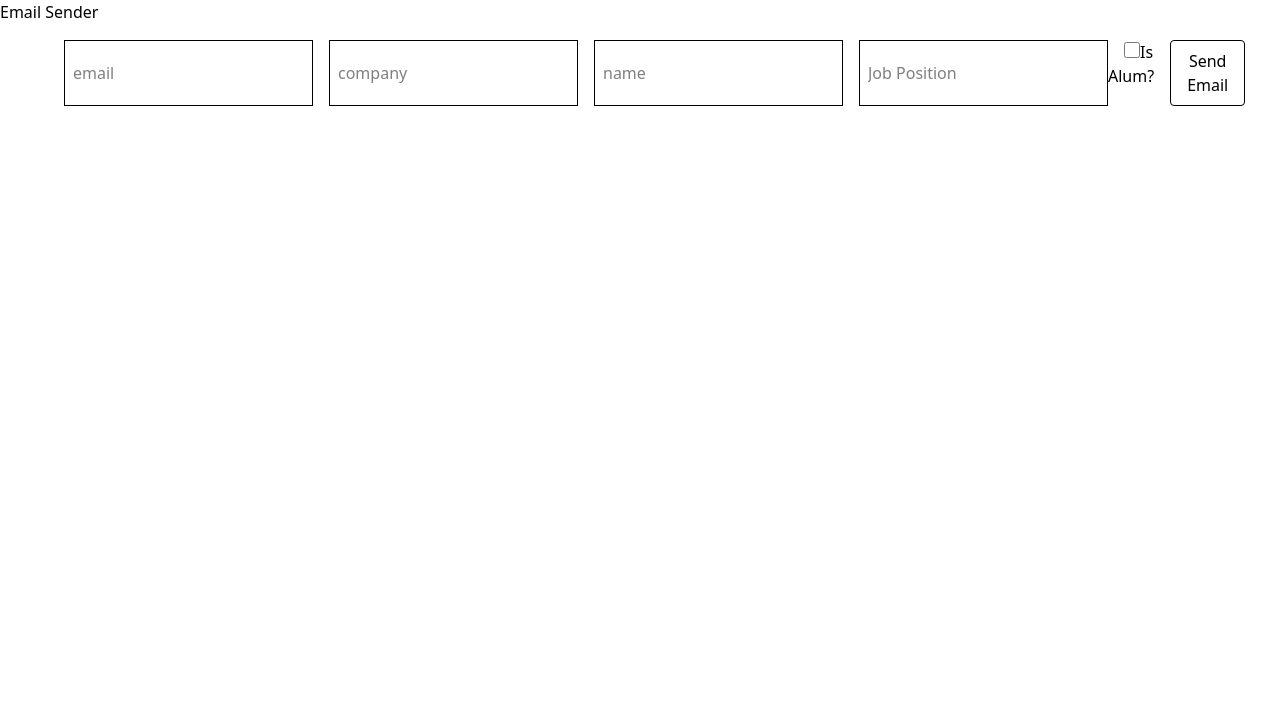
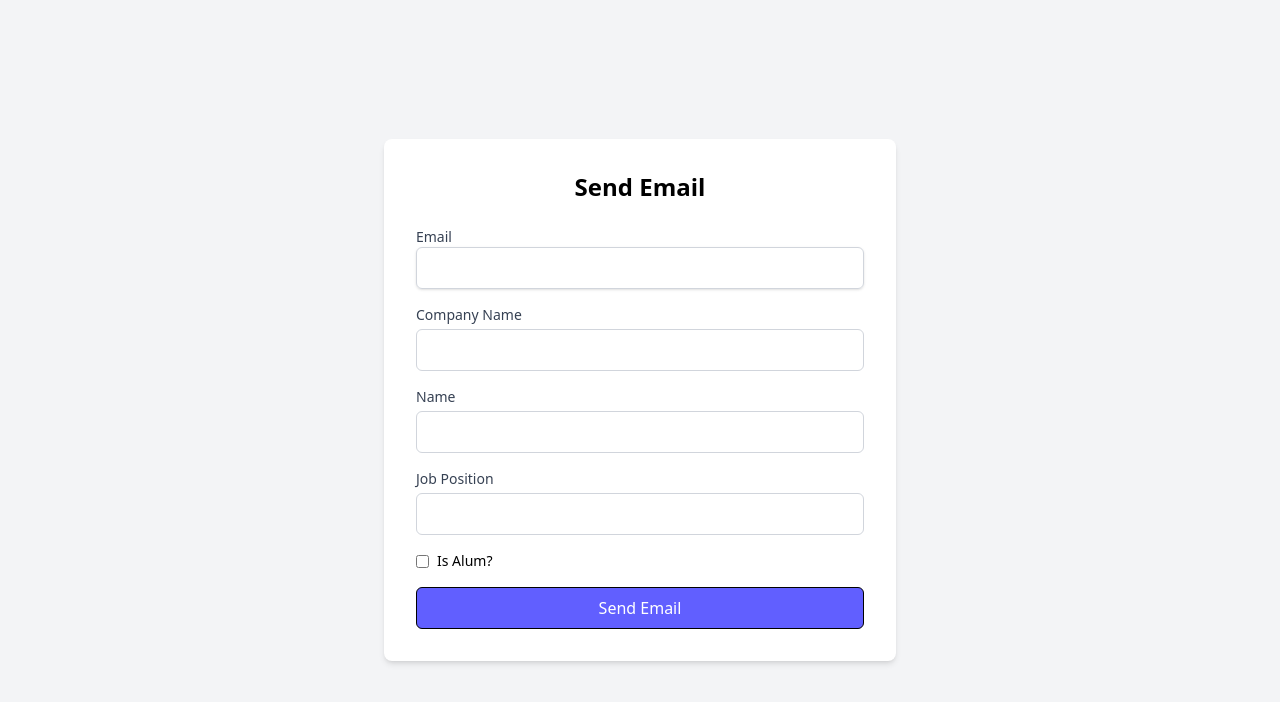
Before and after one commit to JeetDSharma/job_application_helper, a Next.js app: page / in a window 1280 px wide. Shown: the top 702 px of the page. Built offline with nearby package versions, Linux system fonts and the light colour scheme.

Commit message:
updated form css

```diff
--- a/app/page.tsx
+++ b/app/page.tsx
@@ -53,51 +53,65 @@ export default function Home() {
   }
 
   return (
-    <div>
-      <h1>Email Sender</h1>
-      <div className="">
-        <form className="flex flex-row w-xl px-8 py-4 mx-4">
+    <div className="min-h-screen flex justify-center items-center bg-gray-100">
+      <div className="bg-white p-8 shadow-md rounded-lg w-lg">
+        <h1 className="text-2xl font-semibold text-center mb-6">Send Email</h1>
+        <form className="flex flex-col gap-4">
+          <div className="flex flex-col">
+
+          <label htmlFor="email" className="text-sm font-medium text-gray-700">Email</label>
           <input
-            type="text"
-            placeholder="email"
+            type="email"
             name = "email"
             id="email"
             onChange={handleChange}
-            className="border border-black p-2 ml-4"
+            className="w-full px-4 py-2 border border-gray-300 rounded-md shadow-sm focus:outline-none focus:ring-2 focus:ring-indigo-500 placeholder-gray-400 transition"
             />
+            </div>
+            <div className="flex flex-col">
+
+          <label htmlFor="company" className="text-sm font-medium text-gray-700">Company Name</label>
           <input
             type="text"
-            placeholder="company"
             name="company"
             id="company"
             onChange={handleChange}
-            className="border border-black p-2 ml-4"
+            className="border border-gray-300 mt-1 px-3 py-2 rounded-md focus:outline-none focus:ring focus:ring-indigo-500"
             />
+            </div>
+            <div className="flex flex-col">
+
+          <label htmlFor="name" className="text-sm font-medium text-gray-700">Name</label>
           <input
             type="text"
-            placeholder="name"
             name="name"
             id="name"
             onChange={handleChange}
-            className="border border-black p-2 ml-4"
+            className="border border-gray-300 mt-1 px-3 py-2 rounded-md focus:outline-none focus:ring focus:ring-indigo-500"
             />
+            </div>
+            <div className="flex flex-col">
+
+          <label htmlFor="job_position" className="text-sm font-medium text-gray-700">Job Position</label>
           <input
             type="text"
-            placeholder="Job Position"
             id="job_position"
             name="job_position"
             onChange={handleChange}
-            className="border border-black p-2 ml-4"
+            className="border border-gray-300 mt-1 px-3 py-2 rounded-md focus:outline-none focus:ring focus:ring-indigo-500"
             />
-          <label> <input
+            </div>
+            <div className="flex items-center gap-2">
+              <input
                 type="checkbox"
                 id="isAlum"
                 checked={emailForm.isAlum}
                 onChange={handleChange}
-            className="h-4 w-4 ml-4"
+                className=""
                 />
-          <span>Is Alum?</span></label>
-          <button type="button"  onClick={handleSubmit} className="border border-black py-2 px-4 rounded ml-4">Send Email</button>
+               <label className="text-sm"> Is Alum?</label>
+            </div>
+          <button type="submit"  onClick={handleSubmit} className="border border-black rounded-md px-4 py-2 bg-indigo-500 hover:bg-indigo-600 text-white">Send Email</button>
         </form>
       </div>
     </div>
```
Lines whose indentation alone changed are shown as unchanged.
